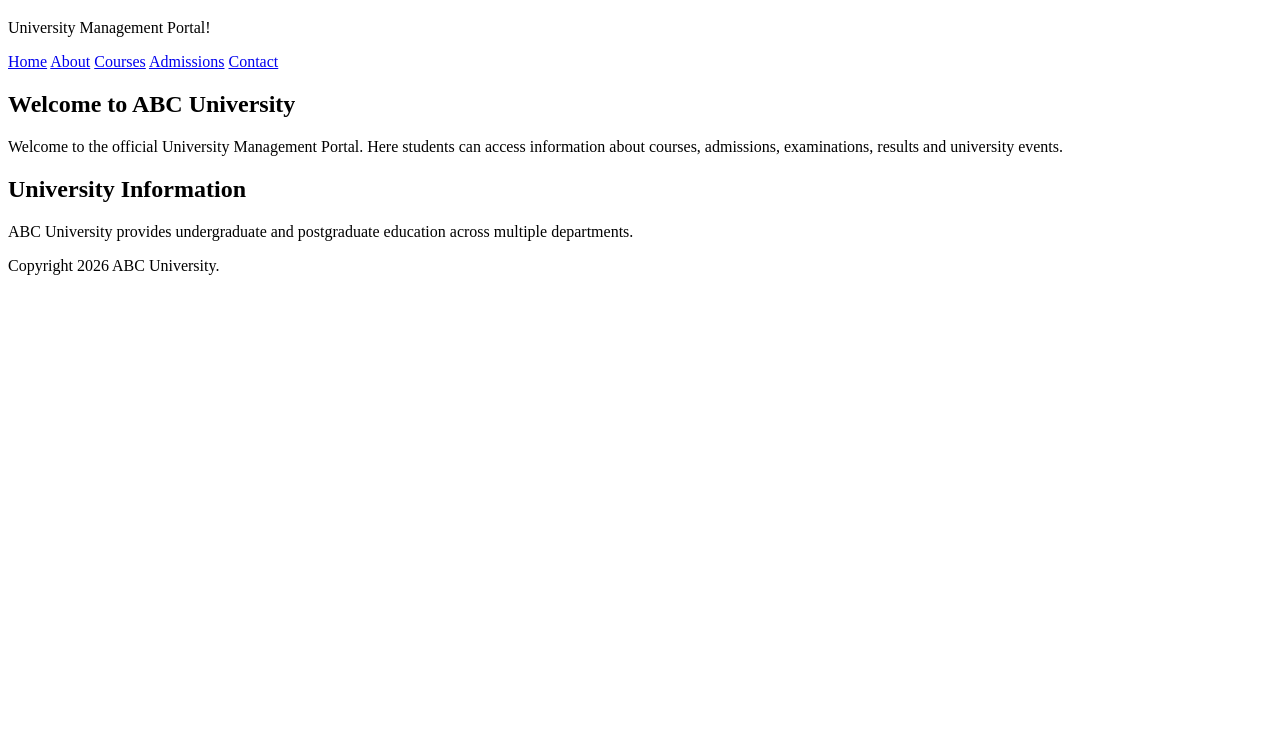
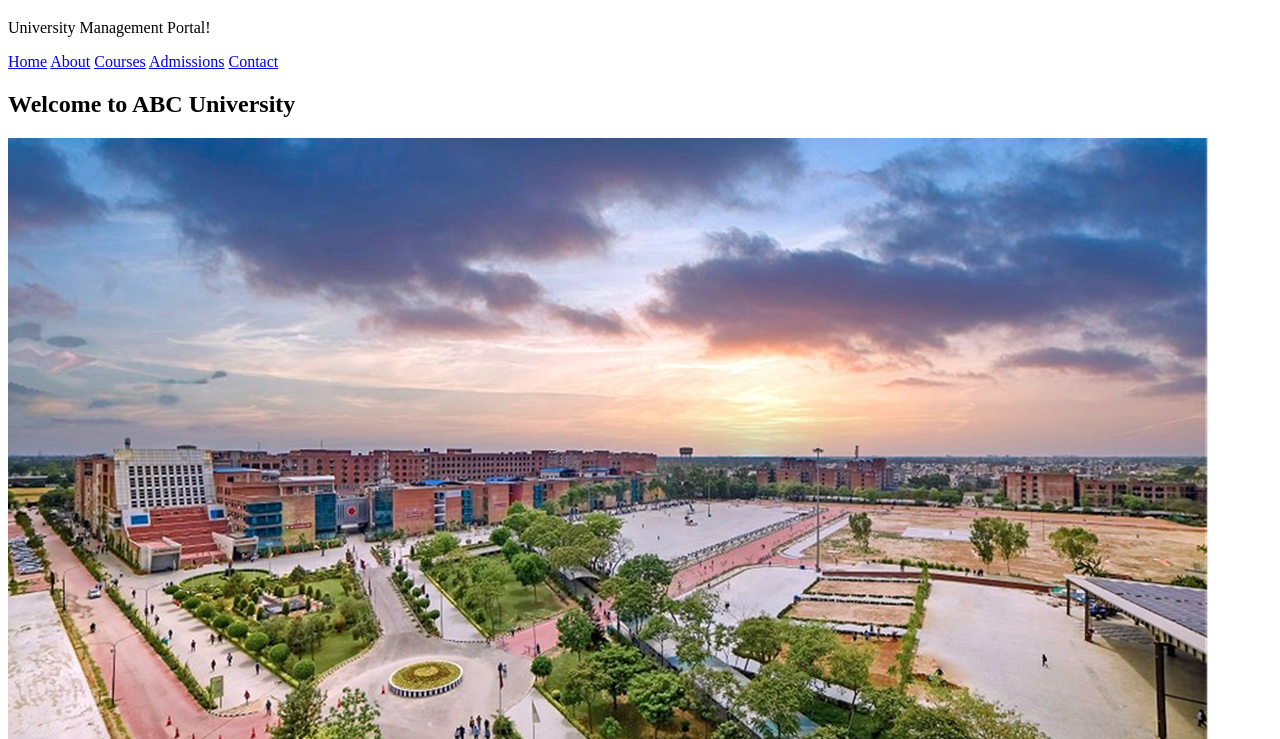
Before and after one commit to Daksh-Git99/University-Management-Portal, a plain HTML site: page index.html in a window 1280 px wide. Shown: the part 61-800 px from the top of the page. Drawn offline with Linux system fonts and the light colour scheme.

Commit message:
Add university image and update homepage

```diff
--- a/index.html
+++ b/index.html
@@ -22,6 +22,7 @@
     <main>
         <section>
             <h2>Welcome to ABC University</h2>
+            <img src="image\University.jpg" alt="ABC University campus">
             <p> Welcome to the official University Management Portal.
                 Here students can access information about courses,
                 admissions, examinations, results and university events.</p>
```
Also changed, not shown: image/University.jpg (added).
